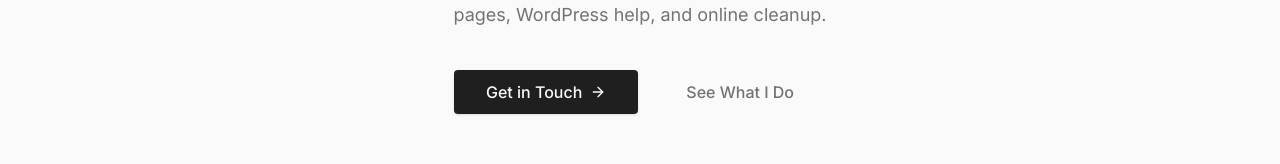
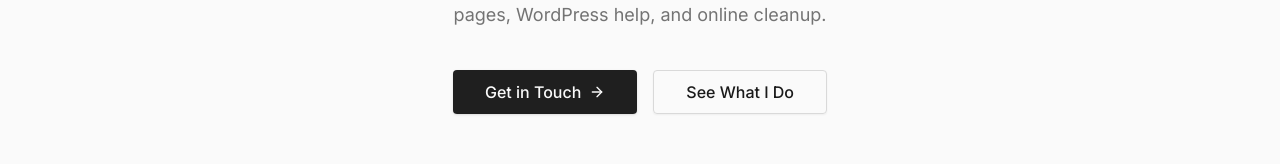
Before and after one commit to nicolenam/loop-website-studio, a React (Vite) app: page / in a window 1280 px wide. Shown: the part 396-560 px from the top of the page. Built offline with nearby package versions, Linux system fonts and the light colour scheme; no server answers.

Commit message:
File changes

```diff
--- a/src/components/HeroSection.jsx
+++ b/src/components/HeroSection.jsx
@@ -29,7 +29,7 @@ export default function HeroSection() {
                   <ArrowRight className="w-4 h-4" />
                 </a>
               </Button>
-              <Button asChild variant="ghost" size="lg" className="rounded px-8 h-11 text-base text-muted-foreground">
+              <Button asChild variant="outline" size="lg" className="rounded px-8 h-11 text-base">
                 <a href="#services">See What I Do</a>
               </Button>
             </div>
```
